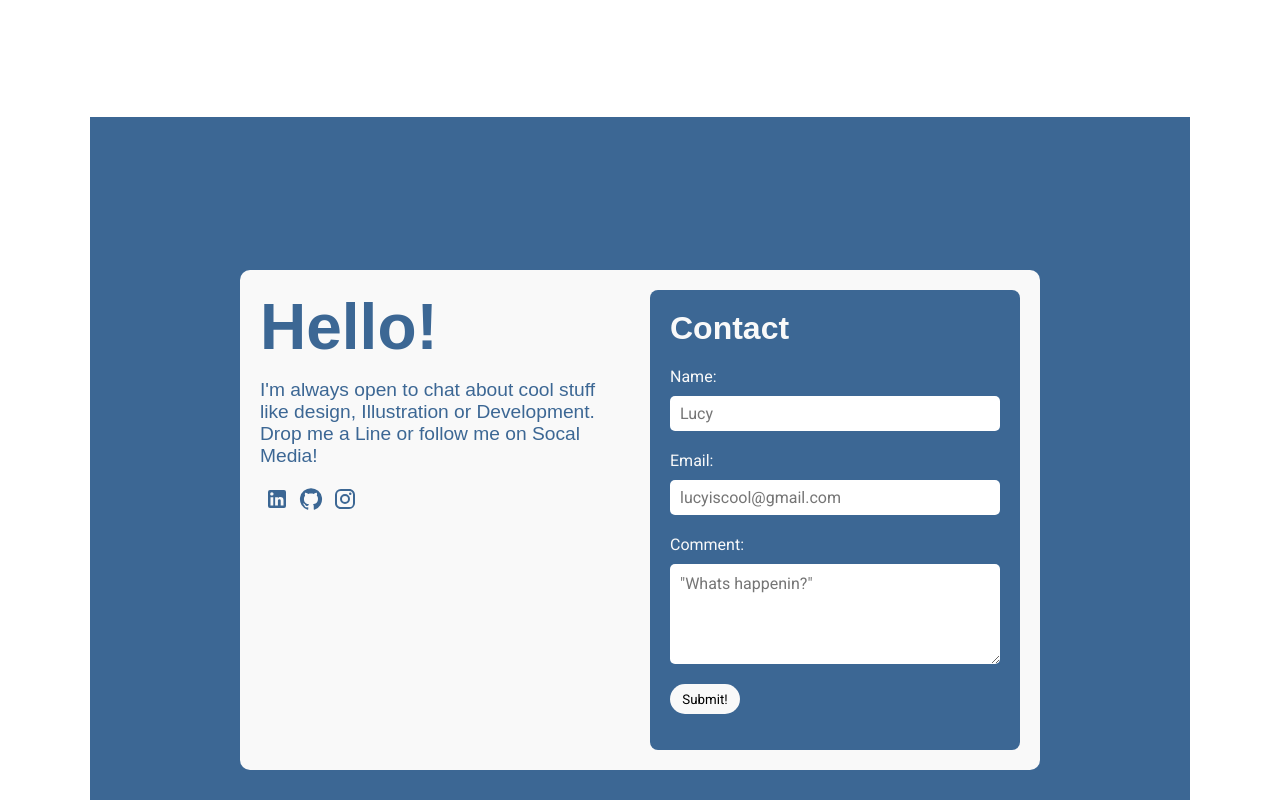
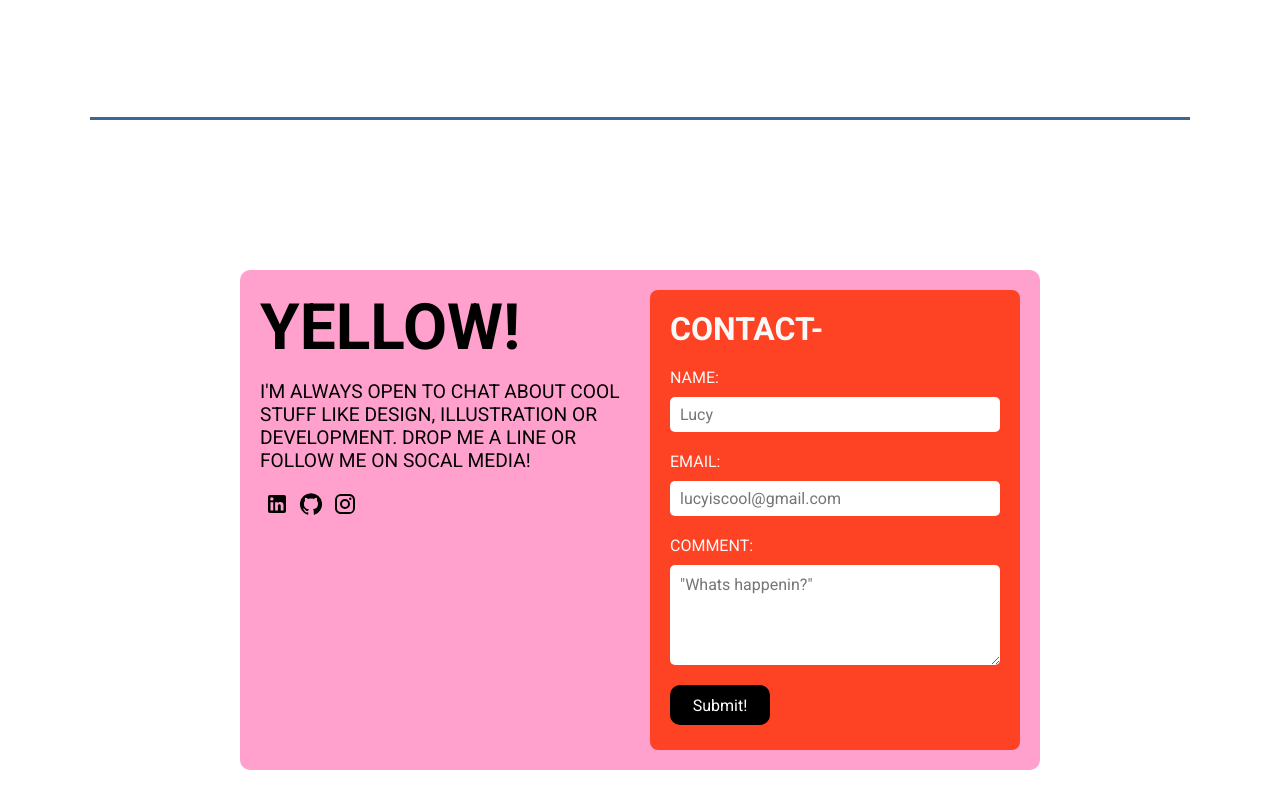
Before and after one commit to dazzoc/dazzoc, a React (Create React App) app: page / in a window 1280 px wide. Shown: the part 2380-3180 px from the top of the page. Built offline with nearby package versions, Linux system fonts and the light colour scheme.

Commit message:
wip: form

```diff
--- a/src/components/Contact/ContactElements.js
+++ b/src/components/Contact/ContactElements.js
@@ -11,7 +11,7 @@ export const ContactContainer = styled.div`
 export const ContactBg = styled.div`
     width: 1100px;
     height: 800px;
-    background: #3c6794;
+    background: #FFF;
     display: flex;
     justify-content: center;
     align-items: center;
@@ -36,8 +36,8 @@ export const Col1 = styled.div`
     width: 400px;
     height: 500px;
     padding: 20px 10px 20px 20px;
-    background-color: #f9f9f9;
-    color: #3c6794;
+    background-color: #ffa0cd;
+    color: #000;
     border-radius: 10px 0 0 10px;
 
     @media screen and (max-width: 768px) {
@@ -55,8 +55,6 @@ export const Col1 = styled.div`
 `;
 
 export const Header = styled.h1`
-    @import url('https://fonts.googleapis.com/css2?family=Nunito:wght@300;400;500;600;700;800;900&family=Poppins:wght@300;400;500;600;700&display=swap');
-    font-family: 'Nunito', sans-serif;
     font-size: 4rem;
 
     @media screen and (max-width: 768px) {
@@ -65,9 +63,8 @@ export const Header = styled.h1`
 `;
 
 export const SubHeader = styled.p`
-    @import url('https://fonts.googleapis.com/css2?family=Nunito:wght@300;400;500;600;700;800;900&family=Poppins:wght@300;400;500;600;700&display=swap');
-    font-family: 'Poppins', sans-serif;
     font-size: 1.2rem;
+    text-transform: uppercase;
     width: 360px;
     margin: 15px 0;
 
@@ -100,7 +97,7 @@ export const Col2 = styled.div`
     width: 400px;
     height: 500px;
     padding: 20px 20px 20px 10px;
-    background-color: #f9f9f9;
+    background-color: #ffa0cd;
     color: #f9f9f9;
     border-radius: 0 10px 10px 0;
 
@@ -121,7 +118,7 @@ export const Col2 = styled.div`
 export const FormWrapper = styled.div`
     width: 370px;
     height: 460px;
-    background: #3c6794;
+    background: #fe4324;
     padding: 20px;
     border-radius: 8px;
 
@@ -140,8 +137,6 @@ export const Form = styled.form`
 `;
 
 export const ContactMe = styled.h1`
-    @import url('https://fonts.googleapis.com/css2?family=Nunito:wght@300;400;500;600;700;800;900&family=Poppins:wght@300;400;500;600;700&display=swap');
-    font-family: 'Nunito', sans-serif;
     font-size: 2rem;
 `;
 
@@ -174,26 +169,23 @@ export const Comment = styled.textarea`
 `;
 
 export const Submit = styled.input`
-    width: 70px;
-    height: 30px;
+    width: 100px;
+    height: 40px;
     border: none;
     outline: none;
     margin-top: 20px;
-    background: #f9f9f9;
-    border-radius: 50px;
+    background: #000;
+    border-radius: 10px;
+    font-size: 1rem;
     cursor: pointer;
     transition: all 0.2s ease-in-out;
-    color: #000;
-    -webkit-color: #000;
-    -moz-color: #000;
-    -o-color: #000;
+    color: #FFF;
+    -webkit-color: #FFF;
+    -moz-color: #FFF;
+    -o-color: #FFF;
 
     &:hover {
-        background-color: #ffa0cd;
+        transform: translateY(-3px);
         transition: all 0.2s ease-in-out;
-        color: #fff;
-        -webkit-color: #fff;
-        -moz-color: #fff;
-        -o-color: #fff;
     }
 `;
--- a/src/components/Contact/index.js
+++ b/src/components/Contact/index.js
@@ -9,7 +9,7 @@ function Contact() {
         <ContactBg>
             <ContactContent>
                 <Col1>
-                    <Header>Hello!</Header>
+                    <Header>YELLOW!</Header>
                     <SubHeader>
                         I'm always open to chat about cool stuff like design, Illustration or Development. Drop me a Line or follow me on Socal Media!
                     </SubHeader>
@@ -22,12 +22,12 @@ function Contact() {
                 <Col2>
                     <FormWrapper>
                         <Form action='https://formspree.io/f/mvolrdkp' method='POST'>
-                            <ContactMe>Contact</ContactMe>
-                            <Label>Name:</Label>
+                            <ContactMe>CONTACT-</ContactMe>
+                            <Label>NAME:</Label>
                             <Input type="text" name='name' placeholder='Lucy'></Input>
-                            <Label>Email:</Label>
+                            <Label>EMAIL:</Label>
                             <Input type="email" name='email' placeholder='lucyiscool@gmail.com'></Input>
-                            <Label>Comment:</Label>
+                            <Label>COMMENT:</Label>
                             <Comment type="text" name='message' placeholder='"Whats happenin?"'></Comment>
                             <Submit type="submit" value="Submit!" />
                         </Form>
--- a/src/index.css
+++ b/src/index.css
@@ -62,6 +62,11 @@ a {
 
 .Contact-links {
   margin: 5px;
+  color: #000;
+}
+
+.Contact-links:hover {
+  transform: scale(1.1, 1.1);
 }
 
 .welcome {
```
